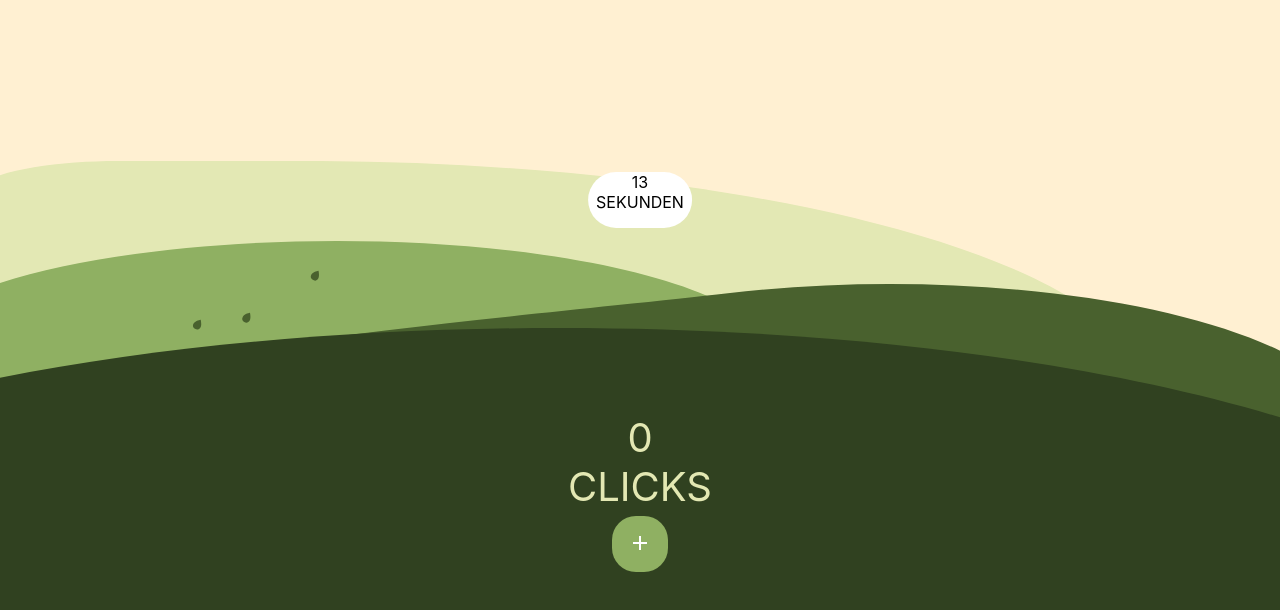
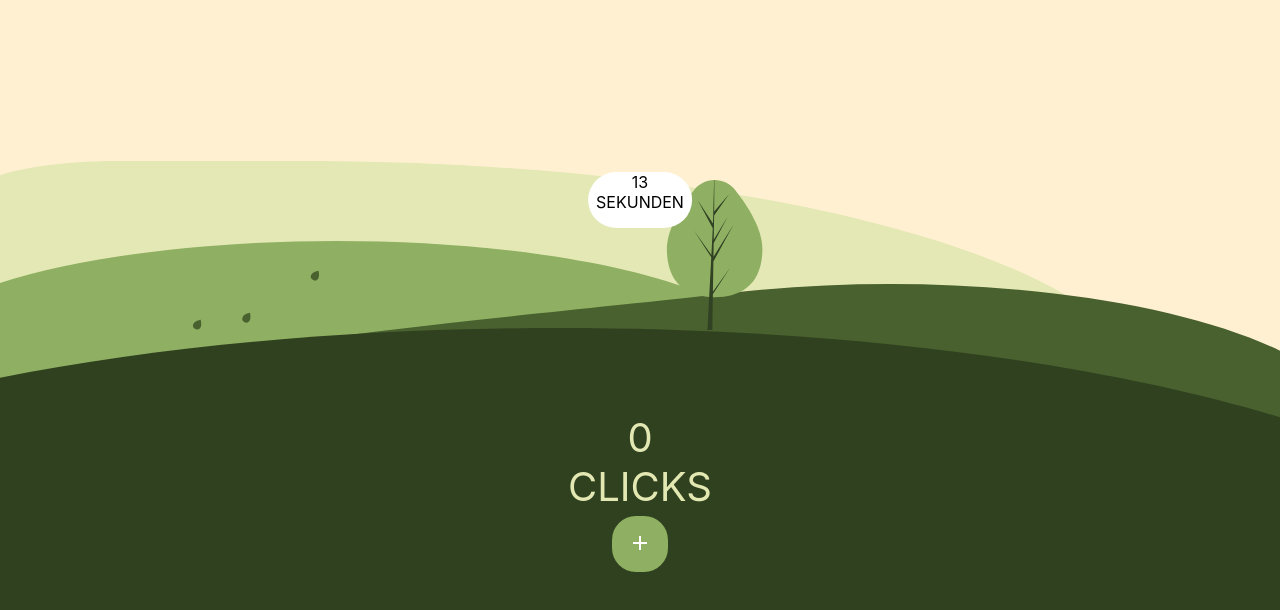
Before and after one commit to NataliaLinnik/girls-day, a React (Create React App) app: page / in a window 1280 px wide. Both pictures are taken after a click on the button "Starten". Shown: the top 610 px of the page. Built offline with nearby package versions, Linux system fonts and the light colour scheme.

Commit message:
Scaling tree

```diff
--- a/src/App.css
+++ b/src/App.css
@@ -85,6 +85,12 @@ p {
   padding: 0 0.5rem;
 }
 
+.asset-tree {
+  position: absolute;
+  bottom: 470px;
+  left: 50%;
+}
+
 .plus-button {
   position: absolute;
   bottom: 25%;
--- a/src/App.js
+++ b/src/App.js
@@ -23,7 +23,6 @@ function App() {
     if (isGameRunning) {
       return <GameScreen counter={counter} setCounter={setCounter}/>;
     } else if (showEndScreen) {
-      // TODO: Counter to be moved from Gamescreen (Minh)
       return <EndScreen counter={counter} />;
     } else {
       return <StartScreen setIsGameRunning={setIsGameRunning} />;
--- a/src/components/GameScreen.js
+++ b/src/components/GameScreen.js
@@ -1,8 +1,13 @@
 import React, { useEffect, useRef, useState } from 'react';
 
 function GameScreen({ counter, setCounter }) {
+  const [height, setHeight] = useState(150);
+  const [width, setWidth] = useState(150);
+
   const buttonClicked = () => {
     setCounter(counter + 1);
+    setHeight(height + (counter))
+    setWidth(width + (counter))
   }
 
   return (
@@ -16,6 +21,11 @@ function GameScreen({ counter, setCounter }) {
         className="bg-leaves"
         src="/images/bg-leaves.svg"
         alt="Three leaves"
+      />
+      <img
+        className="asset-tree"
+        src="/images/tree.svg"
+        style={{width, height}}
       />
       <CountDownTimer />
       <div>
--- a/src/components/StartScreen.js
+++ b/src/components/StartScreen.js
@@ -13,8 +13,8 @@ function StartScreen({ setIsGameRunning }) {
       />
 
       <div className="start-screen-textbox">
-        <h3>Lorem Ipsum<br />dolor sit amet</h3>
-        <p>Lorem ipsum dolor sit amet, consetetur sadipscing elitr, sed diam nonumy eirmod tempor invidunt ut labore et dolore magna aliquyam erat, sed diam voluptua.</p>
+        <h3>Mehr Grün für<br />deine Stadt!</h3>
+        <p>Lasse deine Pflanze wachsen! <br /> Je größer, desto mehr Geld wird später <br /> gespendet.</p>
         <button className="start-button" onClick={() => setIsGameRunning(true)}>
           Starten
         </button>
```
Also changed, not shown: public/images/bg-hills-2.svg (added). Lines whose indentation alone changed are shown as unchanged.
